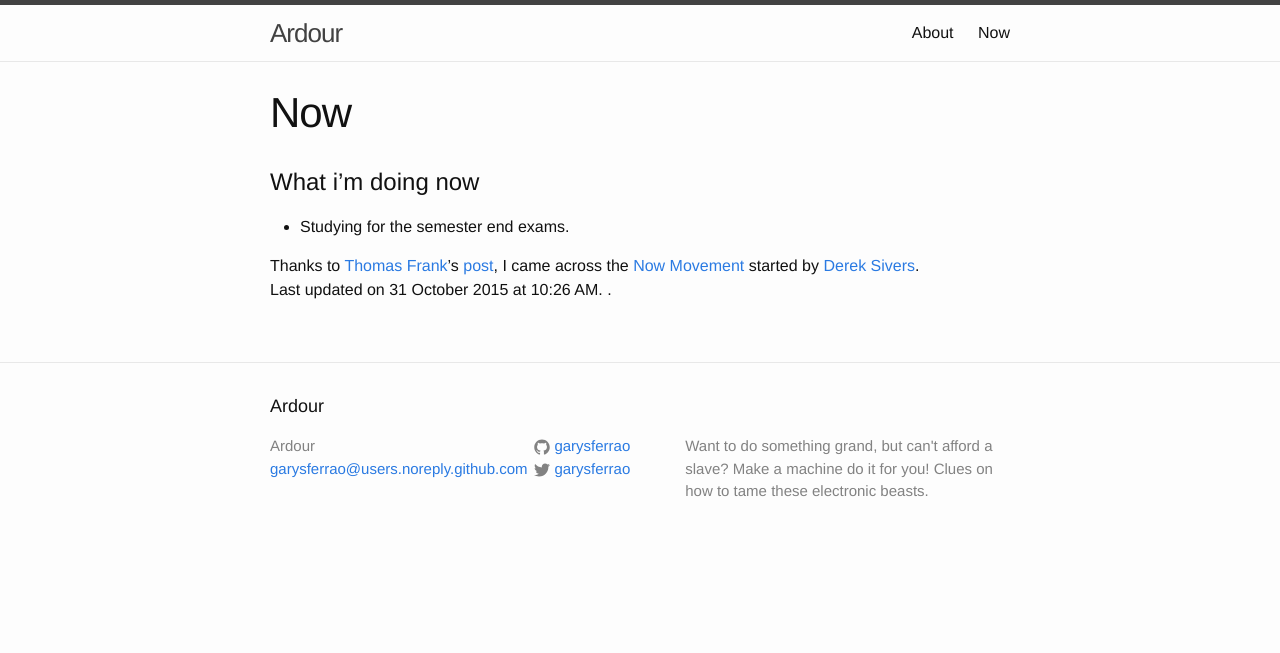
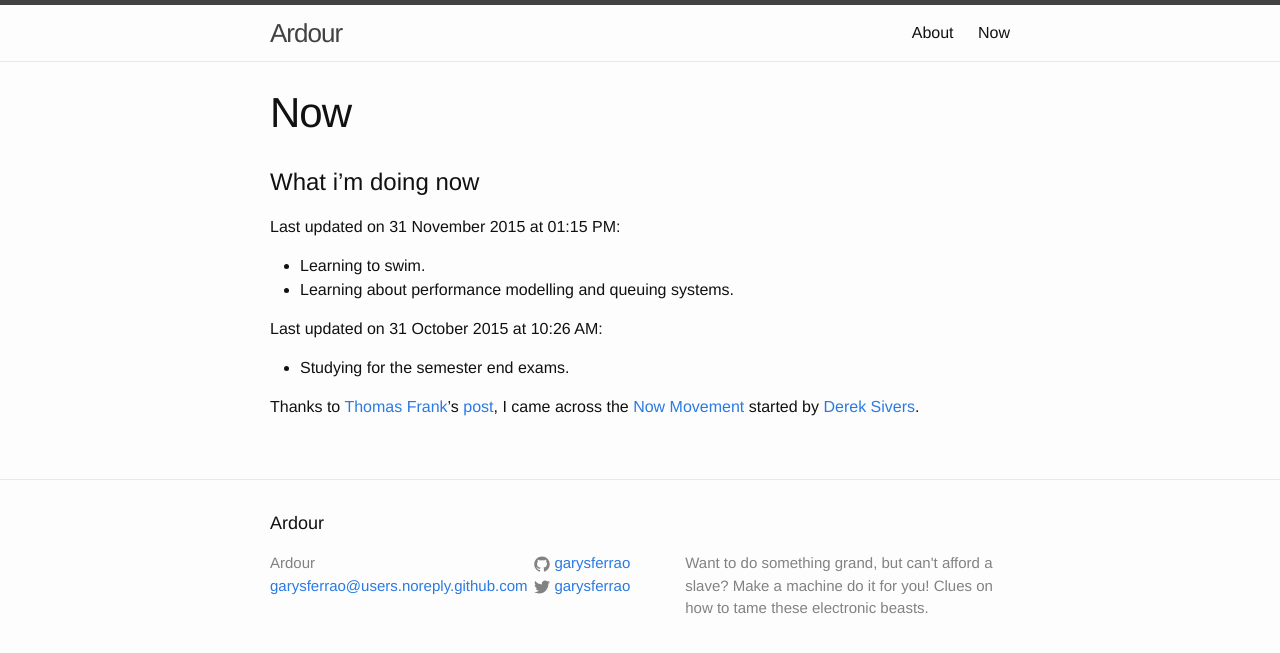
Before and after one commit to garysferrao/garysferrao.github.io, a Jekyll site: the page built from now.md, in a window 1280 px wide. Shown: the top 653 px of the page. Built offline with Jekyll 4.4.1, drawn with Linux system fonts in a browser that asks for light colours.

Commit message:
Updated /now page and plugin list
+ Added two more items to my current /now list.
+ Removed unavailable jekyll-last-modified-at. Replaced with jekyll-feed.

```diff
--- a/_config.yml
+++ b/_config.yml
@@ -14,4 +14,4 @@ markdown: kramdown
 
 # Plugins
 gems:
-  - jekyll-last-modified-at
+  - jekyll-feed
--- a/now.md
+++ b/now.md
@@ -6,11 +6,14 @@ permalink: /now/
 
 # What i'm doing now
 
+Last updated on 31 November 2015 at 01:15 PM:
+* Learning to swim.
+* Learning about performance modelling and queuing systems.
+
+Last updated on 31 October 2015 at 10:26 AM:
 * Studying for the semester end exams.
 
 Thanks to [Thomas Frank](https://twitter.com/TomFrankly)'s
 [post](https://collegeinfogeek.com/too-many-interests/), I
 came across the [Now Movement](https://sivers.org/now) started by
-[Derek Sivers](https://twitter.com/sivers). <br/> Last updated on
-31 October 2015 at 10:26 AM.
-{{ page.last_modified_at | date: '%A, %d %B %Y at %R' }}.
+[Derek Sivers](https://twitter.com/sivers).
```
